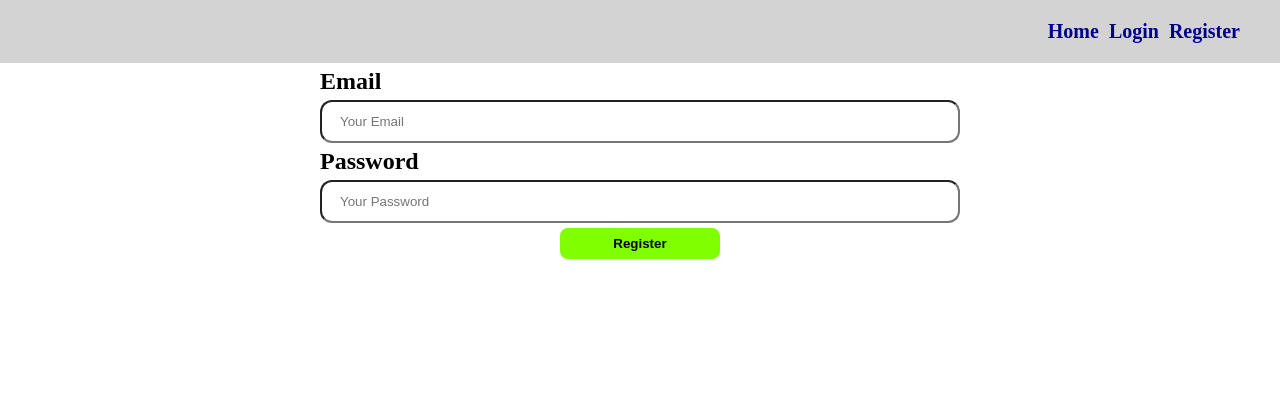
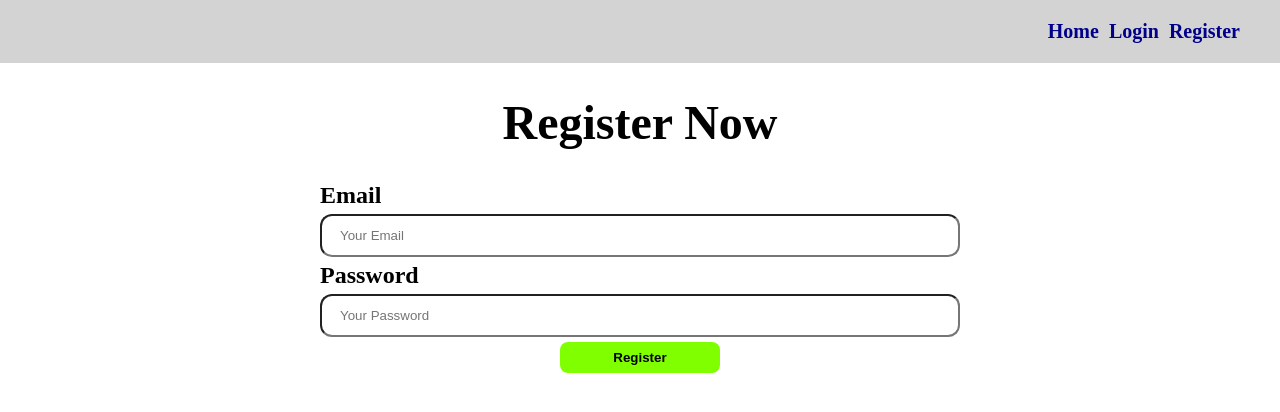
Before and after one commit to HasibUddin1/tally-counter, a React (Vite) app: page /register in a window 1280 px wide. Shown: the top 412 px of the page. Built offline with nearby package versions, Linux system fonts and the light colour scheme.

Commit message:
added some changes on login and register component

```diff
--- a/src/components/Login/Login.jsx
+++ b/src/components/Login/Login.jsx
@@ -25,6 +25,7 @@ const Login = () => {
 
     return (
         <div className='login-container'>
+            <h1 className='text-center'>Login Now</h1>
             <form onSubmit={handleLogin}>
                 <div className="flex-col mt-5">
                     <label htmlFor="email">Email</label>
--- a/src/components/Register/Register.jsx
+++ b/src/components/Register/Register.jsx
@@ -25,6 +25,7 @@ const Register = () => {
 
     return (
         <div className='login-container'>
+            <h1 className='text-center'>Register Now</h1>
             <form onSubmit={handleRegister}>
                 <div className="flex-col mt-5">
                     <label htmlFor="email">Email</label>
```
